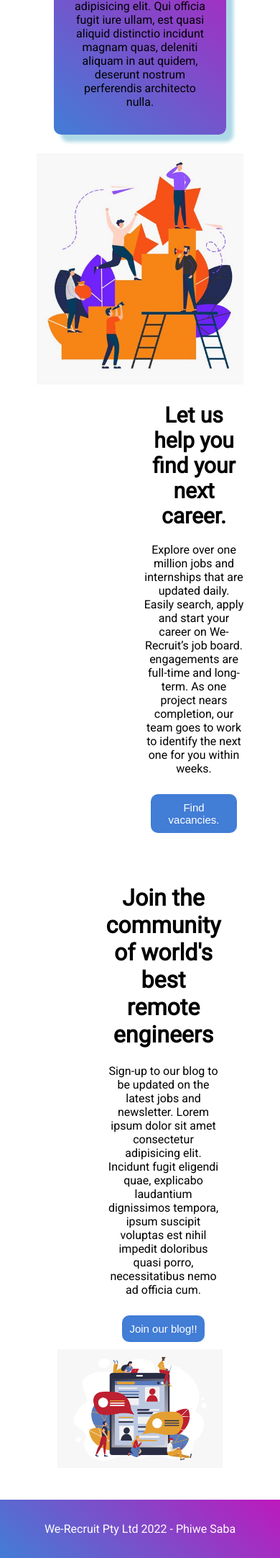
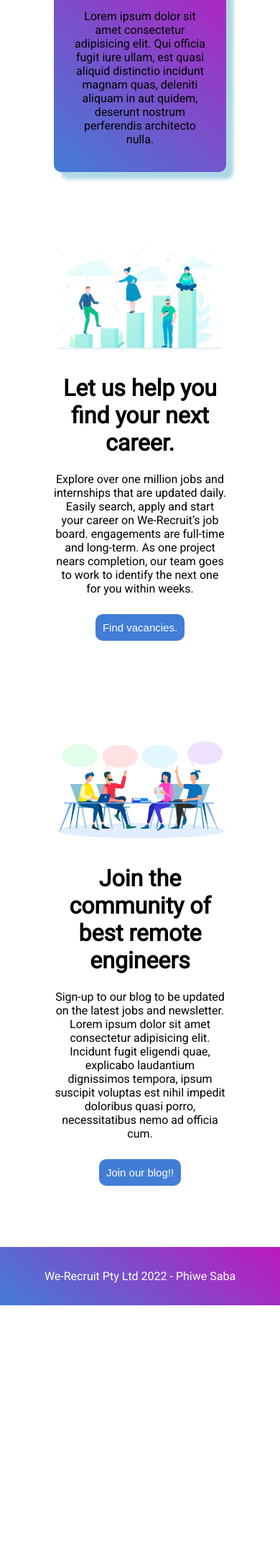
Before and after one commit to phiwe-saba/We-Recruit-website, a PHP site: page / in a window 390 px wide. Shown: the part 2071-4235 px from the top of the page at 72% size. After the commit the page ends 3884 px from the top, so only its background shows below. Run offline with PHP 8.4, Linux system fonts and the light colour scheme.

Commit message:
modified the blog section.

```diff
--- a/index.html
+++ b/index.html
@@ -55,7 +55,7 @@
 
     <div class="body-section">
         <div class="container">
-            <img src="./images/growth.jpg">
+            <img src="./images/community.jpg">
             <div id="text">
                 <h1>Let us help you find your next career.</h1>
                 <p>Explore over one million jobs and internships that are updated daily.
@@ -69,12 +69,12 @@
     <div class="blog-section">
         <div class="container">
             <div id="text">
-                <h1>Join the community of world's best remote engineers</h1>
+                <h1>Join the community of best remote engineers</h1>
                 <p>Sign-up to our blog to be updated on the latest jobs and newsletter. Lorem ipsum dolor sit amet consectetur adipisicing elit.
                    Incidunt fugit eligendi quae, explicabo laudantium dignissimos tempora, ipsum suscipit voluptas est nihil impedit doloribus quasi porro, necessitatibus nemo ad officia cum.</p>
                 <button><a href="blog.html">Join our blog!!</a></button>
             </div>
-            <img src="./images/applicant.png">
+            <img src="./images/community.png">
         </div>
     </div>
     <footer>
--- a/styles/main.css
+++ b/styles/main.css
@@ -128,66 +128,28 @@ body{
 }
 
 /* Body Section */
-.body-section .container #text{
-    padding-left: 150px;
-}
-
 .body-section .container{
     display: flex;
-    /*padding-left: 160px;*/
     align-items: center;
+    margin: 50px;
 }
 
 .body-section .container img{
     width: 450px;
     height:300px;
-    /*padding-left: 200px;*/
 }
 
 /* Blog Section */
-/*#blogmain button{
-    background-color: rgb(66, 125, 214);
-    margin-left:65px;
-    font-size: 20px;
-    border: 0;
-    border-radius: 8px;
-    padding:15px;
-}
-
-#blogmain button:hover{
-    background-color: gray;
-}*/
-
 .blog-section .container{
     display: flex;
-    padding: 10px 50px;
-    margin: 30px;
-}
-
-.blog-section .container #text{
-    padding-left: 65px;
-    /*padding-left: 200px;*/
+    align-items: center;
+    margin: 50px;
 }
 
 .blog-section .container img{
     width: 450px;
     height: 300px;
-    /*padding-left: 200px;*/
 }
-
-/*#blogmain{
-    padding:10px;
-}
-
-#blogmain h1{
-    font-size: 42px;
-    padding-left: 65px;
-}
-
-#blogmain p{
-    font-size: 18px;
-    padding-left: 65px;
-}*/
 
 /* Footer */
 footer{
@@ -211,12 +173,13 @@ footer{
     }
 
     .header .container{
-        display: block;
+        flex-direction:column-reverse;
         text-align: center;
     }
 
     .header img{
-        max-width: 300px;
+        max-width: 100%;
+        height: auto;
     }
 
     .header .container h1{
@@ -226,6 +189,7 @@ footer{
 
     .header .container p{
         font-size: larger;
+        text-align: center;
     }
 
     .header .container button{
@@ -234,9 +198,8 @@ footer{
         padding: 10px;
     }
     .main-section .container{
-        display: block;
+        flex-direction:column-reverse;
         text-align: center;
-        justify-content: space-between;
     }
 
     .main-section .container .box{
@@ -244,19 +207,14 @@ footer{
     }
 
     .body-section .container{
-        display: block;
-        align-items: center;
+        flex-direction:column;
         text-align: center;
+        padding: 25px;
     }
 
     .body-section .container img{
         max-width: 100%;
         height: auto;
-        position: static;
-    }
-
-    .body-section .container h1{
-        font-size: 30px;
     }
 
     .body-section .container button{
@@ -266,15 +224,14 @@ footer{
     }
 
     .blog-section .container{
-        display: block;
-        align-items: center;
         text-align: center;
+        flex-direction:column-reverse;
+        padding: 25px;
     }
 
     .blog-section .container img{
         max-width: 100%;
         height: auto;
-        position: static;
     }
 
     .blog-section .container button{
--- a/styles/vac-styles.css
+++ b/styles/vac-styles.css
@@ -98,7 +98,7 @@ input, select, button{
 
 /* Boxes */
 .job-container .container{
-    margin: 0 20%;
+    margin: 0 10%;
     padding: 20px;
 }
 
```
Also changed, not shown: images/community.jpg (added), images/community.png (added).
